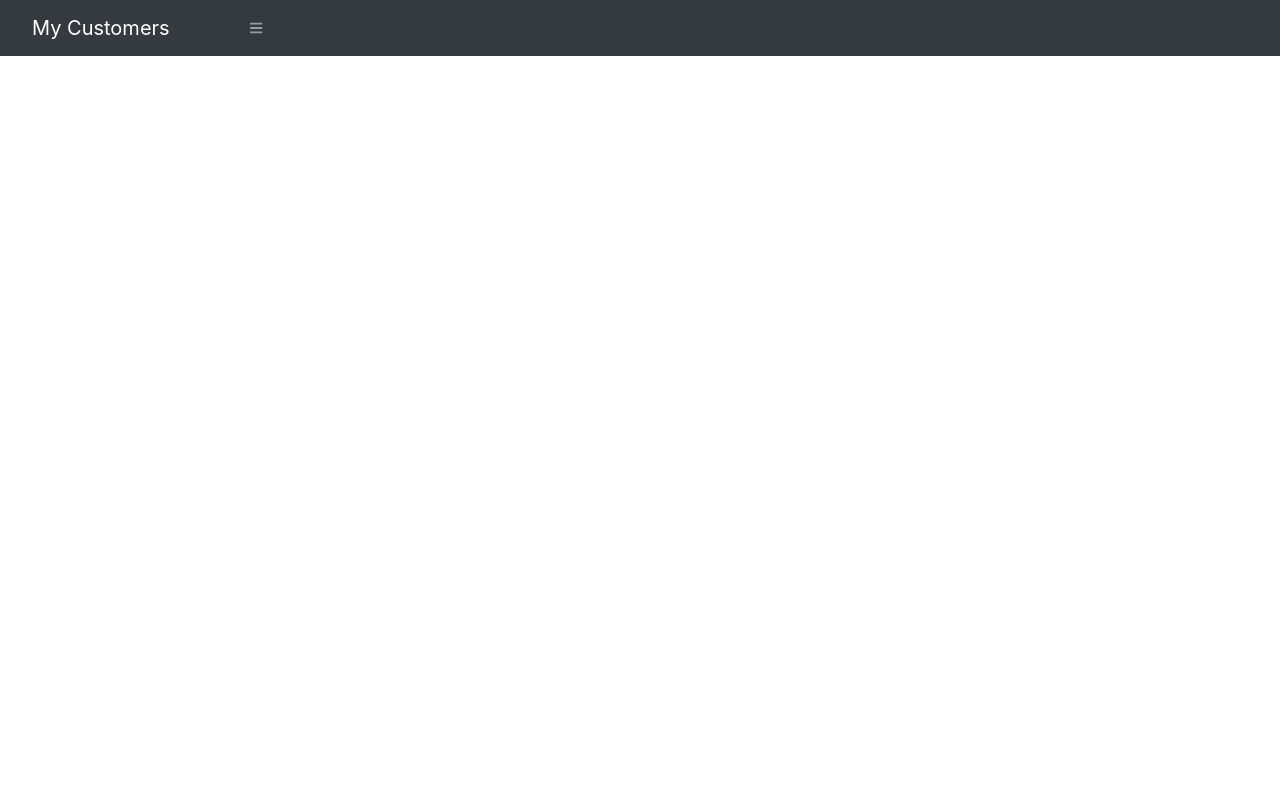
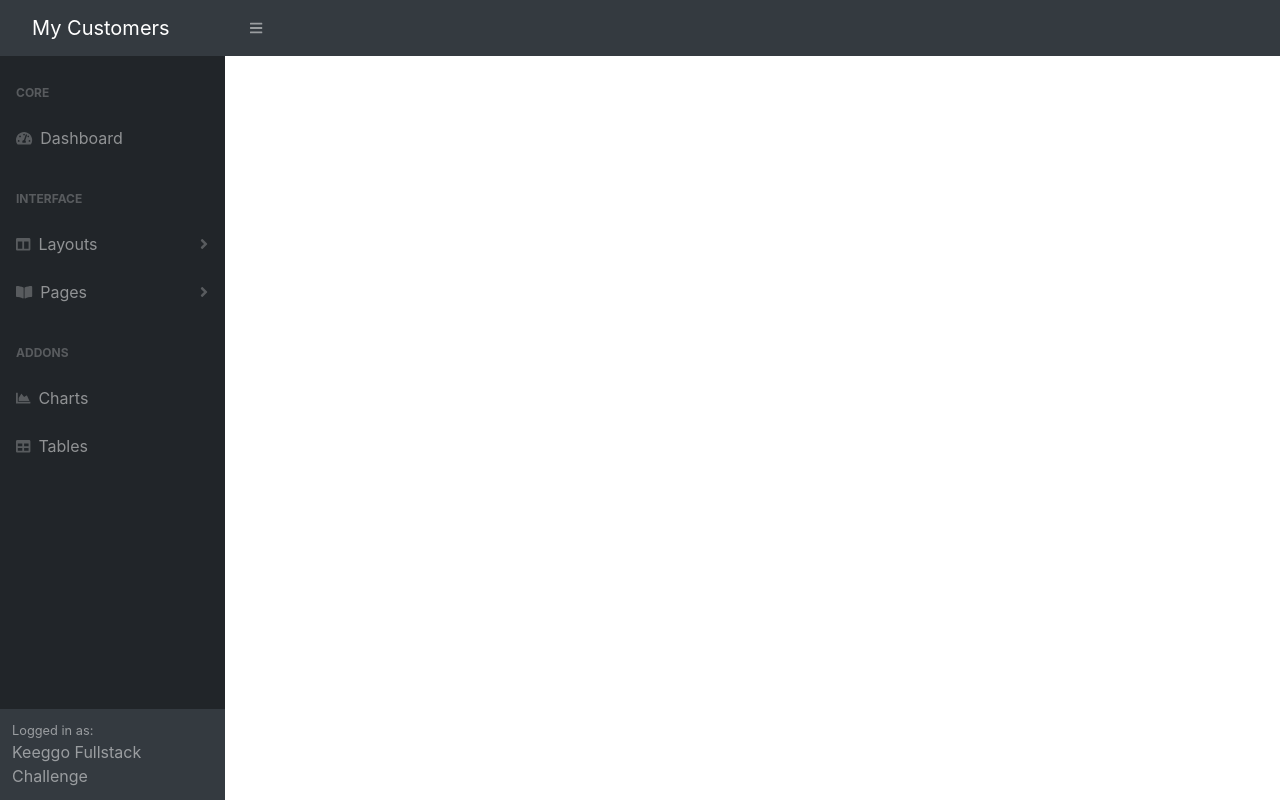
Before and after one commit to mateusValentim6D76/customer-app, an Angular app: page / in a window 1280 px wide. Built offline with nearby package versions, Linux system fonts and the light colour scheme.

Commit message:
Criando a Sidebar

```diff
--- a/src/app/app.component.html
+++ b/src/app/app.component.html
@@ -1 +1,4 @@
 <app-navbar></app-navbar>
+<div id="layoutSidenav">
+    <app-sidebar></app-sidebar>
+</div>
--- /dev/null
+++ b/src/app/template/sidebar/sidebar.component.html
@@ -0,0 +1,57 @@
+<div id="layoutSidenav_nav">
+    <nav class="sb-sidenav accordion sb-sidenav-dark" id="sidenavAccordion">
+        <div class="sb-sidenav-menu">
+            <div class="nav">
+                <div class="sb-sidenav-menu-heading">Core</div>
+                <a class="nav-link" href="index.html"
+                    ><div class="sb-nav-link-icon"><i class="fas fa-tachometer-alt"></i></div>
+                    Dashboard</a
+                >
+                <div class="sb-sidenav-menu-heading">Interface</div>
+                <a class="nav-link collapsed" href="#" data-toggle="collapse" data-target="#collapseLayouts" aria-expanded="false" aria-controls="collapseLayouts"
+                    ><div class="sb-nav-link-icon"><i class="fas fa-columns"></i></div>
+                    Layouts
+                    <div class="sb-sidenav-collapse-arrow"><i class="fas fa-angle-down"></i></div
+                ></a>
+                <div class="collapse" id="collapseLayouts" aria-labelledby="headingOne" data-parent="#sidenavAccordion">
+                    <nav class="sb-sidenav-menu-nested nav"><a class="nav-link" href="layout-static.html">Static Navigation</a><a class="nav-link" href="layout-sidenav-light.html">Light Sidenav</a></nav>
+                </div>
+                <a class="nav-link collapsed" href="#" data-toggle="collapse" data-target="#collapsePages" aria-expanded="false" aria-controls="collapsePages"
+                    ><div class="sb-nav-link-icon"><i class="fas fa-book-open"></i></div>
+                    Pages
+                    <div class="sb-sidenav-collapse-arrow"><i class="fas fa-angle-down"></i></div
+                ></a>
+                <div class="collapse" id="collapsePages" aria-labelledby="headingTwo" data-parent="#sidenavAccordion">
+                    <nav class="sb-sidenav-menu-nested nav accordion" id="sidenavAccordionPages">
+                        <a class="nav-link collapsed" href="#" data-toggle="collapse" data-target="#pagesCollapseAuth" aria-expanded="false" aria-controls="pagesCollapseAuth"
+                            >Authentication
+                            <div class="sb-sidenav-collapse-arrow"><i class="fas fa-angle-down"></i></div
+                        ></a>
+                        <div class="collapse" id="pagesCollapseAuth" aria-labelledby="headingOne" data-parent="#sidenavAccordionPages">
+                            <nav class="sb-sidenav-menu-nested nav"><a class="nav-link" href="login.html">Login</a><a class="nav-link" href="register.html">Register</a><a class="nav-link" href="password.html">Forgot Password</a></nav>
+                        </div>
+                        <a class="nav-link collapsed" href="#" data-toggle="collapse" data-target="#pagesCollapseError" aria-expanded="false" aria-controls="pagesCollapseError"
+                            >Error
+                            <div class="sb-sidenav-collapse-arrow"><i class="fas fa-angle-down"></i></div
+                        ></a>
+                        <div class="collapse" id="pagesCollapseError" aria-labelledby="headingOne" data-parent="#sidenavAccordionPages">
+                            <nav class="sb-sidenav-menu-nested nav"><a class="nav-link" href="401.html">401 Page</a><a class="nav-link" href="404.html">404 Page</a><a class="nav-link" href="500.html">500 Page</a></nav>
+                        </div>
+                    </nav>
+                </div>
+                <div class="sb-sidenav-menu-heading">Addons</div>
+                <a class="nav-link" href="charts.html"
+                    ><div class="sb-nav-link-icon"><i class="fas fa-chart-area"></i></div>
+                    Charts</a
+                ><a class="nav-link" href="tables.html"
+                    ><div class="sb-nav-link-icon"><i class="fas fa-table"></i></div>
+                    Tables</a
+                >
+            </div>
+        </div>
+        <div class="sb-sidenav-footer">
+            <div class="small">Logged in as:</div>
+            Keeggo Fullstack Challenge
+        </div>
+    </nav>
+</div>
--- /dev/null
+++ b/src/app/template/sidebar/sidebar.component.ts
@@ -0,0 +1,15 @@
+import { Component, OnInit } from '@angular/core';
+
+@Component({
+  selector: 'app-sidebar',
+  templateUrl: './sidebar.component.html',
+  styleUrls: ['./sidebar.component.css']
+})
+export class SidebarComponent implements OnInit {
+
+  constructor() { }
+
+  ngOnInit(): void {
+  }
+
+}
--- a/src/app/template/template.module.ts
+++ b/src/app/template/template.module.ts
@@ -1,16 +1,18 @@
 import { NgModule } from '@angular/core';
 import { CommonModule } from '@angular/common';
 import { NavbarComponent } from './navbar/navbar.component';
+import { SidebarComponent } from './sidebar/sidebar.component';
 
 
 
 @NgModule({
-  declarations: [NavbarComponent],
+  declarations: [NavbarComponent, SidebarComponent],
   imports: [
     CommonModule,
   ],
   exports:[
-    NavbarComponent
+    NavbarComponent,
+    SidebarComponent
   ]
 })
 export class TemplateModule { }
```
Also changed, not shown: src/app/template/sidebar/sidebar.component.css (added).
